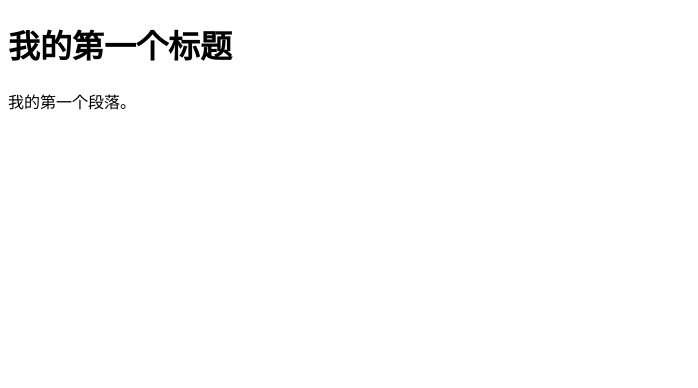
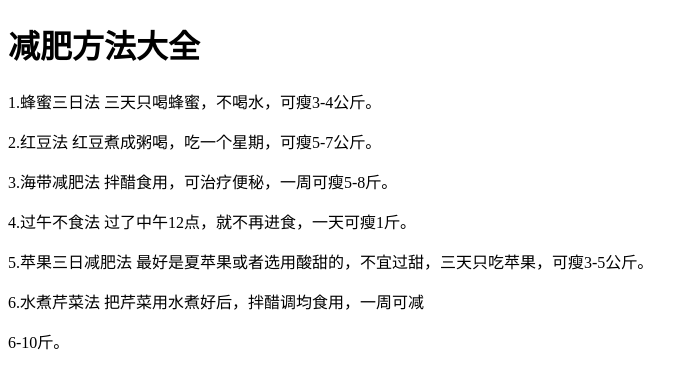
Before and after one commit to xxxx-1016/xxxx-1016.github.io, a plain HTML site: page index.html in a window 1280 px wide. Shown: the whole page, without its empty margins (0-698 px from the left). Drawn offline with Linux system fonts and the light colour scheme.

Commit message:
Update index.html

```diff
--- a/index.html
+++ b/index.html
@@ -2,12 +2,17 @@
 <html>
 <head>
 <meta charset="utf-8">
-<title>菜鸟教程(runoob.com)</title>
+<title>减肥方法大全(lose weight.com)</title>
 </head>
 <body>
 
-<h1>我的第一个标题</h1>
-<p>我的第一个段落。</p>
+<h1>减肥方法大全</h1>
+<p>1.蜂蜜三日法  三天只喝蜂蜜，不喝水，可瘦3-4公斤。</p>
+<p>2.红豆法  红豆煮成粥喝，吃一个星期，可瘦5-7公斤。</p>
+<p>3.海带减肥法  拌醋食用，可治疗便秘，一周可瘦5-8斤。</p>
+<p>4.过午不食法  过了中午12点，就不再进食，一天可瘦1斤。</p>
+<p>5.苹果三日减肥法  最好是夏苹果或者选用酸甜的，不宜过甜，三天只吃苹果，可瘦3-5公斤。</p>
+<p>6.水煮芹菜法  把芹菜用水煮好后，拌醋调均食用，一周可减</p>6-10斤。
 
 </body>
 </html>
```
